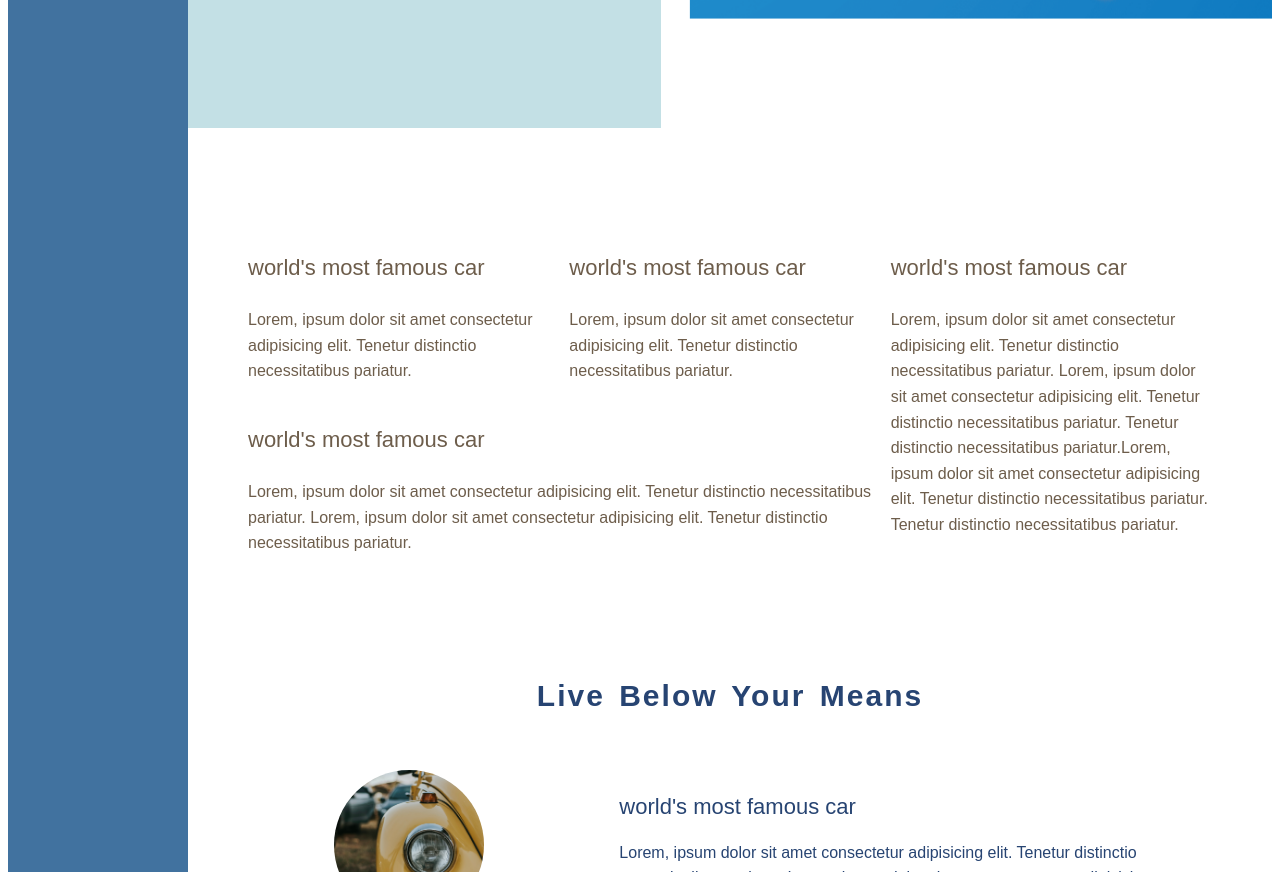
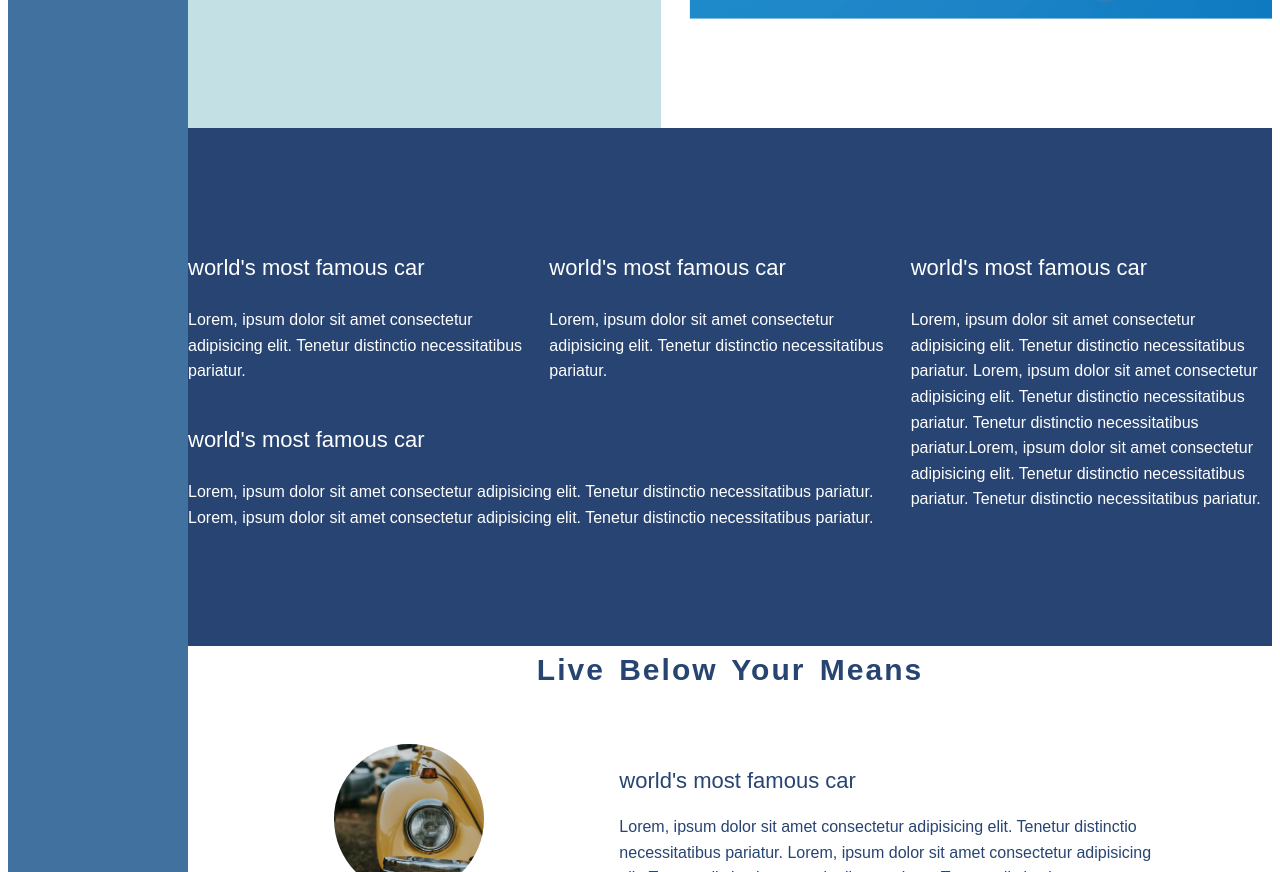
Before and after one commit to mehrnaz98/creative-agency-website, a website: page index.html in a window 1280 px wide. Shown: the part 520-1392 px from the top of the page. Drawn offline with nearby package versions, Linux system fonts and the light colour scheme; files that its build step writes are made by us from their sources.

Commit message:
grid column changed-background color and font color added

```diff
--- a/sass/_base.scss
+++ b/sass/_base.scss
@@ -40,7 +40,6 @@ html {
 body {
   // font-family: $font-primary;
   font-family: Arial, Helvetica, sans-serif;
-  color: $color-grey-dark-2;
   font-weight: 300;
   line-height: 1.6;
 }
--- a/sass/_journals.scss
+++ b/sass/_journals.scss
@@ -1,6 +1,8 @@
 .journal {
+  background-color: $color-primary-dark;
   padding: 10rem 0;
-  grid-column: center-start / center-end;
+  //grid-column: center-start / center-end;
+  grid-column: full-start / full-end;
 
   display: grid;
   // grid-template-columns: repeat(3, 1fr);
@@ -8,6 +10,7 @@
   grid-template-rows: auto auto;
 
   &__content {
+    color: $color-white;
     &--title {
       font-size: 2rem;
       font-weight: 600;
```
Also changed, not shown: css/style.css.
